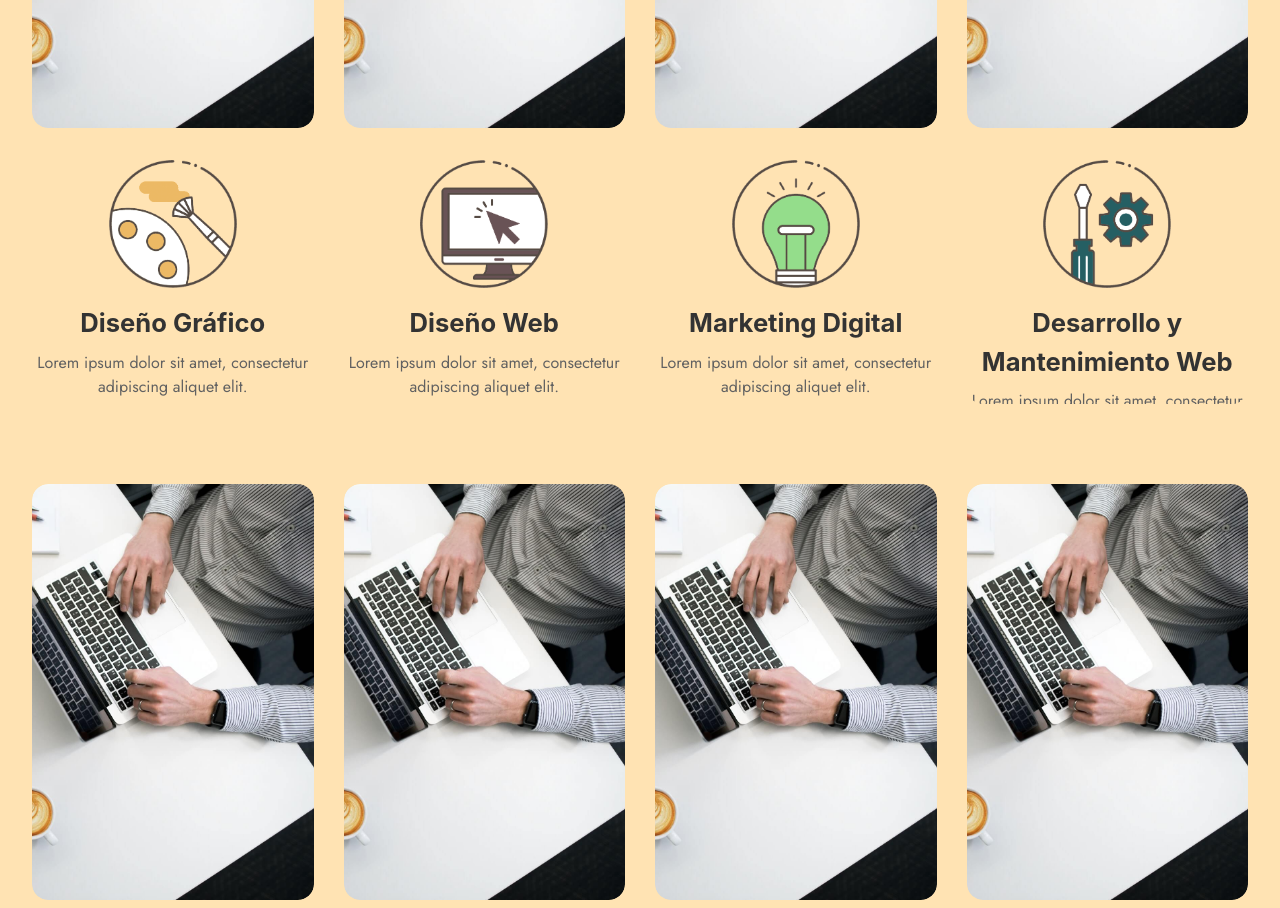
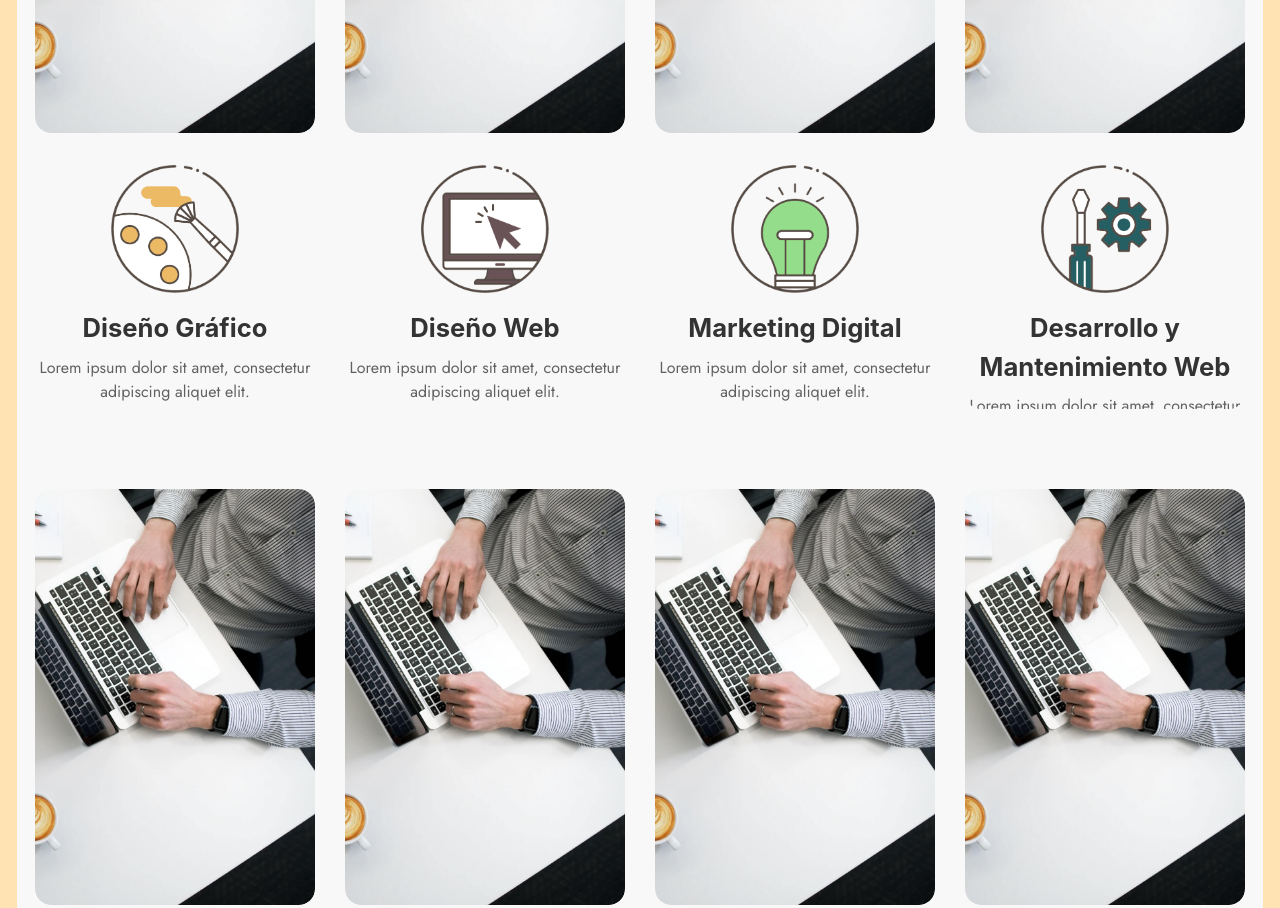
Before and after one commit to nicolaszajic/heavendiseit, a plain HTML site: page index.html in a window 1280 px wide. Shown: the part 1360-2268 px from the top of the page. Drawn offline with Linux system fonts and the light colour scheme; files whose address does not match are found by name; a web font is replaced by a local one.

Commit message:
test color services

```diff
--- a/assets/mobirise/css/mbr-additional.css
+++ b/assets/mobirise/css/mbr-additional.css
@@ -1479,7 +1479,7 @@ a {
 .cid-s5z3G3tRUQ {
   padding-top: 2rem;
   padding-bottom: 5rem;
-  background-color: #ffe3b3;
+  background-color: #f8f8f8;
 }
 .cid-s5z3G3tRUQ .card-wrapper {
   display: flex;
@@ -2827,3 +2827,10 @@ a {
   box-sizing: border-box;
   align-content: center;
 }
+.services-bgc{
+  background-color: #f8f8f8!important;
+  border-radius: 0.5%;
+}
+.services-row{
+  margin:5px 3px 0 3px;
+}
--- a/index.html
+++ b/index.html
@@ -137,130 +137,11 @@
     </div>
 </section>
 
-<!--
 <section class="features6 cid-s5z0evULgQ" id="features06-3">
 
     <div class="container-fluid">
-        <div class="row">
-            <div class="col-12 pb-4">
-                <div class="align-wrapper align-center">
-                    <h5 class="main-sub-title mbr-fonts-style mb-3 display-4">QUE PODEMOS HACER</h5>
-                </div>
-                <h4 class="mbr-section-title mbr-fonts-style align-center mb-4 display-2"><strong>Nuestros Servicios</strong></h4>
-
-            </div>
-            <div class="col-12 col-md-6 md-pb col-lg-3">
-                <div class="card">
-                    <div class="card-wrapper">
-                        <div class="img-wrapper">
-                            <img src="assets/images/01.jpg" alt="Mobirise">
-                        </div>
-                        <div class="card-box align-center">
-                            <h4 class="card-title mbr-fonts-style align-center mb-2 display-7"><strong>Machine Learning</strong></h4>
-                            <p class="mbr-text mbr-semibold mbr-fonts-style mb-4 display-4">DEVELOPMENT<br></p>
-                        </div>
-                    </div>
-                </div>
-            </div>
-            <div class="col-12 col-md-6 md-pb col-lg-3">
-                <div class="card">
-                    <div class="card-wrapper">
-                        <div class="img-wrapper">
-                            <img src="assets/images/02.jpg" alt="Mobirise">
-                        </div>
-                        <div class="card-box align-center">
-                            <h4 class="card-title mbr-fonts-style align-center mb-2 display-7"><strong>Computer Vision</strong></h4>
-                            <p class="mbr-text mbr-semibold mbr-fonts-style mb-4 display-4">DESIGN<br></p>
-                        </div>
-                    </div>
-                </div>
-            </div>
-            <div class="col-12 col-md-6 md-pb col-lg-3">
-                <div class="card">
-                    <div class="card-wrapper">
-                        <div class="img-wrapper">
-                            <img src="assets/images/03.jpg" alt="Mobirise">
-                        </div>
-                        <div class="card-box align-center">
-                            <h4 class="card-title mbr-fonts-style align-center mb-2 display-7"><strong>Internet Of Things</strong></h4>
-                            <p class="mbr-text mbr-semibold mbr-fonts-style mb-4 display-4">IDEAS<br></p>
-                        </div>
-                    </div>
-                </div>
-            </div>
-            <div class="col-12 col-md-6 md-pb col-lg-3">
-                <div class="card">
-                    <div class="card-wrapper">
-                        <div class="img-wrapper">
-                            <img src="assets/images/04.jpg" alt="Mobirise">
-                        </div>
-                        <div class="card-box align-center">
-                            <h4 class="card-title mbr-fonts-style align-center mb-2 display-7"><strong>Augmented Reality</strong></h4>
-                            <p class="mbr-text mbr-semibold mbr-fonts-style mb-4 display-4">TECHNILOGY<br></p>
-                        </div>
-                    </div>
-                </div>
-            </div>
-        </div>
-    </div>
-</section>
-
-<section class="features1 cid-s5z3G3tRUQ" id="features01-b">
-
-
-    <div class="container-fluid">
-        <div class="row justify-content-center">
-            <div class="card col-12 col-md-6 md-pb col-lg-3">
-                <div class="card-wrapper">
-                    <span class="mbr-iconfont mobi-mbri-setting mobi-mbri"></span>
-                    <div class="card-box">
-                        <h4 class="card-title mbr-fonts-style mb-2 display-5"><strong>Machine Learning</strong></h4>
-                        <h5 class="card-text mbr-fonts-style display-4">Lorem ipsum dolor sit amet, consectetur adipiscing aliquet
-                            elit.</h5>
-                    </div>
-                </div>
-            </div>
-            <div class="card col-12 col-md-6 md-pb col-lg-3">
-                <div class="card-wrapper">
-                    <span class="mbr-iconfont mobi-mbri-desktop mobi-mbri"></span>
-                    <div class="card-box">
-                        <h4 class="card-title mbr-fonts-style mb-2 display-5"><strong>Computer Vision</strong></h4>
-                        <h5 class="card-text mbr-fonts-style display-4">Lorem ipsum dolor sit amet, consectetur adipiscing aliquet
-                            elit.</h5>
-                    </div>
-                </div>
-            </div>
-            <div class="card col-12 col-md-6 md-pb col-lg-3">
-                <div class="card-wrapper">
-                    <span class="mbr-iconfont mobi-mbri-watch mobi-mbri"></span>
-                    <div class="card-box">
-                        <h4 class="card-title mbr-fonts-style mb-2 display-5"><strong>Internet Of Things</strong></h4>
-                        <h5 class="card-text mbr-fonts-style display-4">Lorem ipsum dolor sit amet, consectetur adipiscing aliquet
-                            elit.</h5>
-                    </div>
-
-                </div>
-            </div>
-            <div class="card col-12 col-md-6 col-lg-3">
-                <div class="card-wrapper">
-                    <span class="mbr-iconfont mobi-mbri-users mobi-mbri"></span>
-                    <div class="card-box">
-                        <h4 class="card-title mbr-fonts-style mb-2 display-5"><strong>Augmented Reality</strong></h4>
-                        <h5 class="card-text mbr-fonts-style display-4">Lorem ipsum dolor sit amet, consectetur adipiscing aliquet
-                            elit.</h5>
-                    </div>
-                </div>
-            </div>
-        </div>
-    </div>
-</section>
--->
-
-<!--El que va-->
-<section class="features6 cid-s5z0evULgQ" id="features06-3">
-
-    <div class="container-fluid">
-        <div class="row">
+        <div class="row justify-content-center align-center services-bgc">
+            <div class="row services-row">
                 <div class="col-12 pb-4">
                     <div class="align-wrapper align-center">
                         <h5 class="main-sub-title mbr-fonts-style mb-3 display-4">QUE PODEMOS HACER</h5>
@@ -475,6 +356,7 @@
                 </div>
 
 
+            </div>
         </div>
     </div>
 
```
Lines whose indentation alone changed are shown as unchanged.
